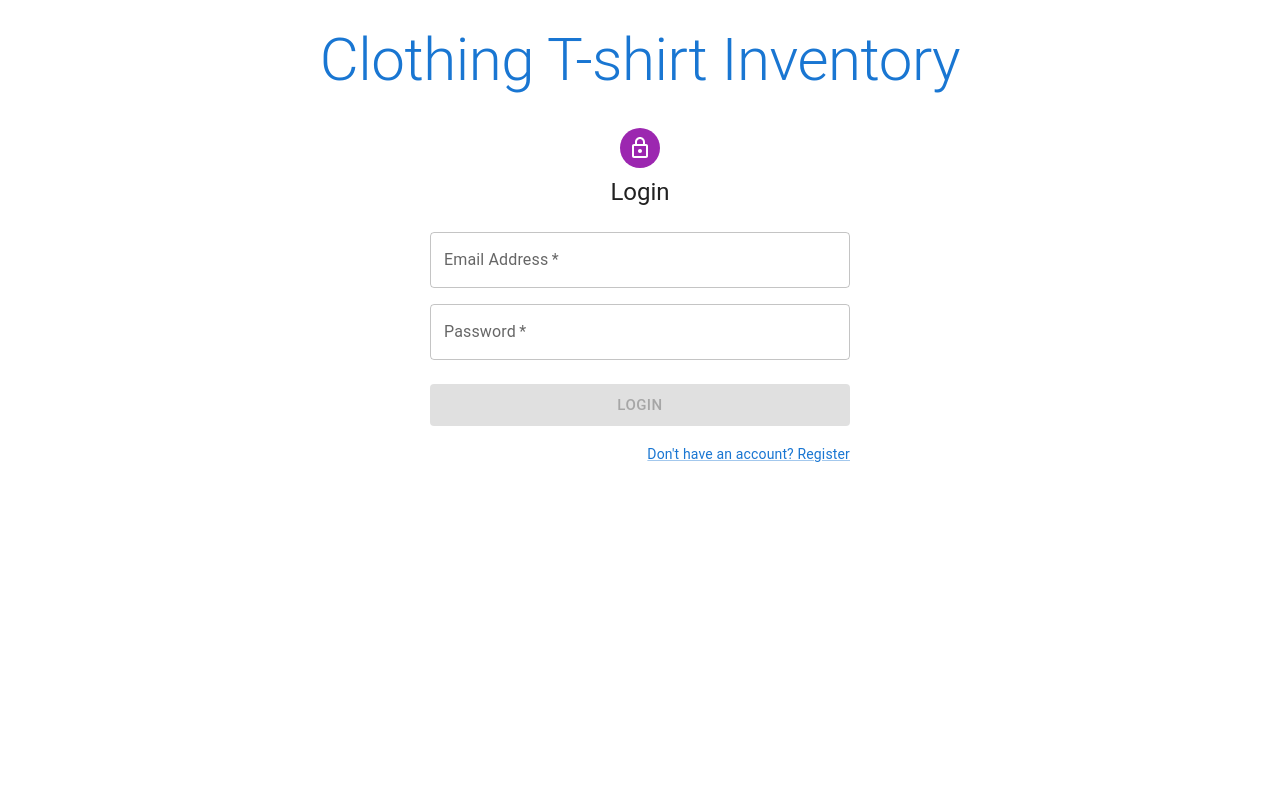
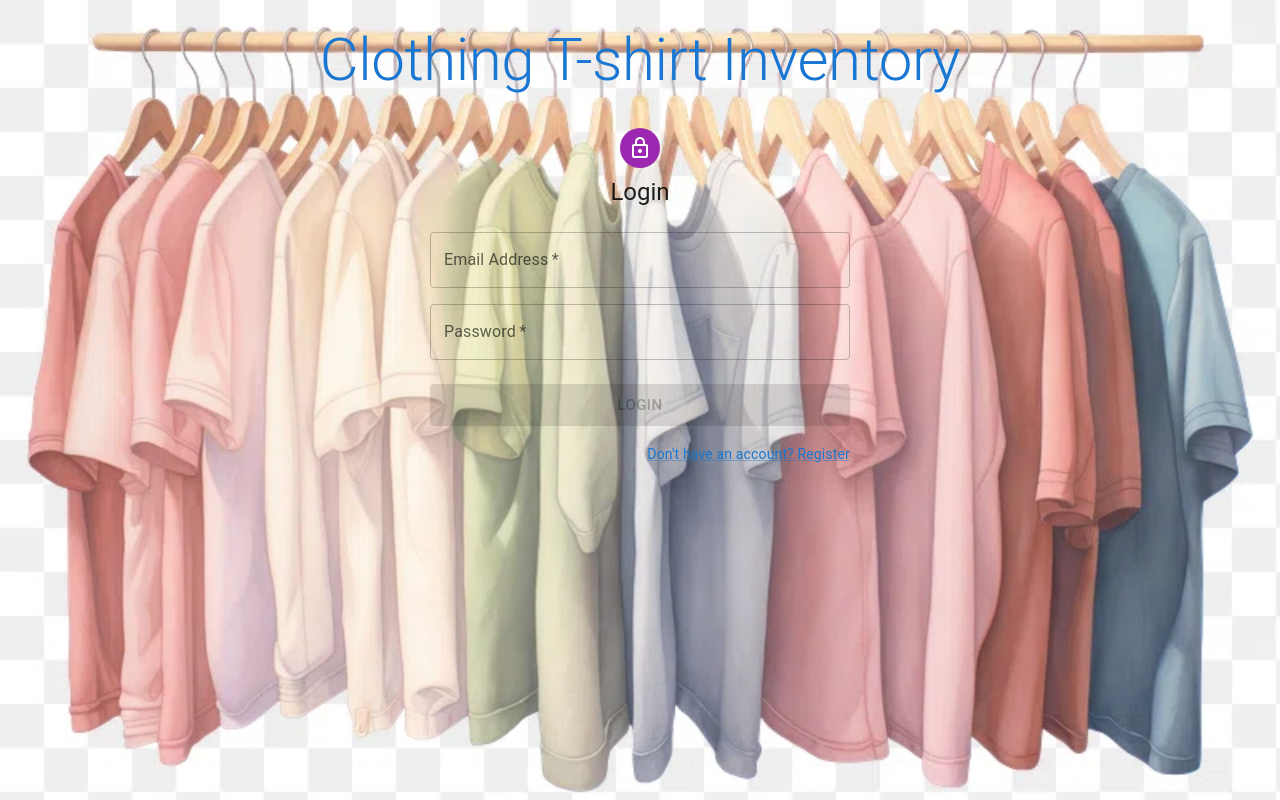
Before and after one commit to lioncio1229/tshirt-inventory-frontend, a React (Vite) app: page / in a window 1280 px wide. Built offline with nearby package versions, Linux system fonts and the light colour scheme.

Commit message:
Adjust the design

```diff
--- a/src/layouts/Authentication.jsx
+++ b/src/layouts/Authentication.jsx
@@ -4,6 +4,7 @@ import { useEffect } from "react";
 import { jwtDecode } from "jwt-decode";
 import { useNavigate } from "react-router-dom";
 import isTokenExpired from "../utils/isTokenExpired";
+import ClothingBg from "../assets/clothing.webp";
 
 export default function Authentication() {
   const navigate = useNavigate();
@@ -25,13 +26,19 @@ export default function Authentication() {
   }, []);
 
   return (
+    <Box sx={{
+      backgroundImage: `url(${ClothingBg})`,
+      backgroundRepeat: "no-repeat",
+      backgroundSize: "cover",
+      height: "100vh"
+    }}>
       <Container component="main" maxWidth="md">
         <Box
           sx={{
             display: "flex",
             alignItems: "center",
             flexDirection: "column",
-          mt: 3,
+            pt: 3,
           }}
         >
           <Typography variant="h2" color="primary">
@@ -42,5 +49,7 @@ export default function Authentication() {
           </Box>
         </Box>
       </Container>
+    </Box>
+
   );
 }
--- a/src/layouts/Header.jsx
+++ b/src/layouts/Header.jsx
@@ -81,7 +81,7 @@ export default function Header({ currentPathName, pages = [], onTabClick }) {
               textDecoration: "none",
             }}
           >
-            Tshirt Inventory
+            Clothing Inventory
           </Typography>
 
           <Box sx={{ flexGrow: 1, display: { xs: "flex", md: "none" } }}>
@@ -137,7 +137,7 @@ export default function Header({ currentPathName, pages = [], onTabClick }) {
               textDecoration: "none",
             }}
           >
-            T-shirt Inventory
+            Clothing Inventory
           </Typography>
           <Box
             sx={{
```
Also changed, not shown: src/assets/clothing.webp (added). Lines whose indentation alone changed are shown as unchanged.
